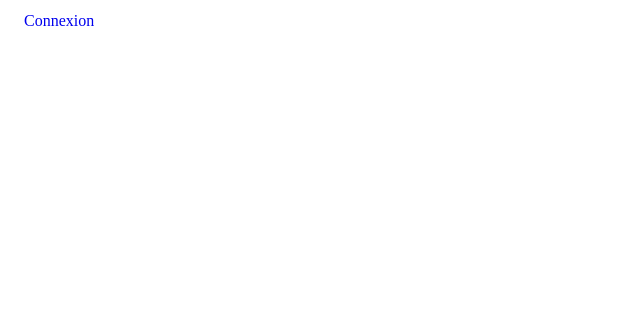
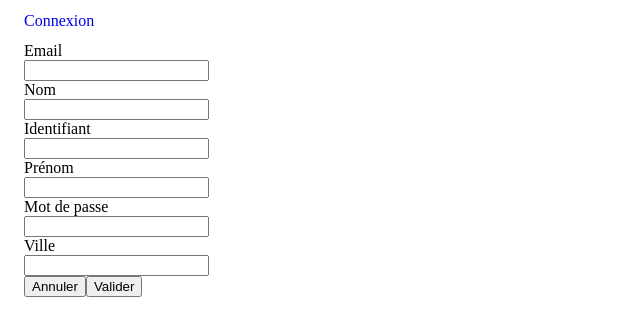
Before and after one commit to Maud15/FO_projet_fil_rouge_Angular, an Angular app: page /signup in a window 1280 px wide. Before the commit this address led to /. Shown: the top 336 px of the page, without its empty margins (0-640 px from the left). Built offline with nearby package versions, Linux system fonts and the light colour scheme.

Commit message:
Signup/signin : signup

```diff
--- a/src/app/app-routing.module.ts
+++ b/src/app/app-routing.module.ts
@@ -2,11 +2,12 @@ import {NgModule} from '@angular/core';
 import {RouterModule, Routes} from '@angular/router';
 import {LoginComponent} from "./components/login/login.component";
 import {IsSigninGuardService} from "./helpers/is-signin-guard.service";
+import {SignupComponent} from "./components/signup/signup.component";
 
 const routes: Routes = [
     {path: '', redirectTo: 'home', pathMatch: 'full'},
     {path: 'login', component: LoginComponent},
-    // {path: 'signup', component: SignupComponent},
+    {path: 'signup', component: SignupComponent},
     // {path: 'myPath', component: MyComponent, canActivate: [IsSigninGuardService]},
 ];
 
--- a/src/app/app.module.ts
+++ b/src/app/app.module.ts
@@ -7,11 +7,13 @@ import {AppComponent} from './app.component';
 import { LoginComponent } from './components/login/login.component';
 import {AuthInterceptorProviders} from "./helpers/auth.interceptor";
 import {ReactiveFormsModule} from "@angular/forms";
+import { SignupComponent } from './components/signup/signup.component';
 
 @NgModule({
     declarations: [
         AppComponent,
-        LoginComponent
+        LoginComponent,
+        SignupComponent
     ],
     imports: [
         BrowserModule,
--- a/src/app/components/login/login.component.html
+++ b/src/app/components/login/login.component.html
@@ -1,2 +1,6 @@
-<button (click)="onSignIn()">Se connecter</button>
+<form [formGroup]="loginForm">
+    <input type="text" id="pseudo" formControlName="pseudo">
+    <input type="text" id="password" formControlName="password">
+    <button (click)="onSignIn()">Se connecter</button>
+</form>
 <button routerLink="/signup">S'inscrire</button>
--- a/src/app/components/login/login.component.ts
+++ b/src/app/components/login/login.component.ts
@@ -1,5 +1,6 @@
 import { Component, OnInit } from '@angular/core';
 import {AuthService} from "../../services/auth.service";
+import {FormBuilder, FormGroup, Validators} from "@angular/forms";
 
 @Component({
   selector: 'app-login',
@@ -8,17 +9,20 @@ import {AuthService} from "../../services/auth.service";
 })
 export class LoginComponent implements OnInit {
 
-    constructor(private authService: AuthService) {
+    loginForm!: FormGroup;
+
+    constructor(private authService: AuthService,private formBuilder: FormBuilder) {
     }
 
     ngOnInit(): void {
+        this.loginForm = this.formBuilder.group({
+            pseudo: ['', Validators.required],
+            password: ['', Validators.required]
+        })
     }
 
     onSignIn(): void {
-        const pseudo = 'Maud2';
-        const password = 'toto2';
-
-        this.authService.login(pseudo, password).subscribe({
+        this.authService.login(this.loginForm.value.pseudo, this.loginForm.value.password).subscribe({
             next: (isConnected: boolean) => {
                 console.log('CONNECTED : ' + isConnected)
             },
--- /dev/null
+++ b/src/app/components/signup/signup.component.html
@@ -0,0 +1,59 @@
+<form style="padding: 8px 16px" [formGroup]="signupForm" (ngSubmit)="doSignup()">
+
+    <div class="form-fields">
+        <div class="form-field">
+            <div class="form-label">
+                <label for="email">Email</label>
+            </div>
+            <div class="form-value">
+                <input id="email" type="email" formControlName="email">
+            </div>
+        </div>
+        <div class="form-field">
+            <div class="form-label">
+                <label for="lastname">Nom</label>
+            </div>
+            <div class="form-value">
+                <input id="lastname" type="text" formControlName="lastname">
+            </div>
+        </div>
+        <div class="form-field">
+            <div class="form-label">
+                <label for="pseudo">Identifiant</label>
+            </div>
+            <div class="form-value">
+                <input id="pseudo" type="text" formControlName="pseudo">
+            </div>
+        </div>
+        <div class="form-field">
+            <div class="form-label">
+                <label for="firstname">Prénom</label>
+            </div>
+            <div class="form-value">
+                <input id="firstname" type="text" formControlName="firstname">
+            </div>
+        </div>
+        <div class="form-field">
+            <div class="form-label">
+                <label for="mdp">Mot de passe</label>
+            </div>
+            <div class="form-value">
+                <input id="mdp" type="password" formControlName="password">
+            </div>
+        </div>
+        <div class="form-field">
+            <div class="form-label">
+                <label for="city">Ville</label>
+            </div>
+            <div class="form-value">
+                <input id="city" type="text" formControlName="city">
+            </div>
+        </div>
+    </div>
+
+    <div class="form-buttons">
+        <button id="cancel-edit" class="cancel" type="reset">Annuler</button>
+        <button class="validate" type="submit">Valider</button>
+    </div>
+
+</form>
--- /dev/null
+++ b/src/app/components/signup/signup.component.ts
@@ -0,0 +1,52 @@
+import { Component, OnInit } from '@angular/core';
+import {FormBuilder, FormGroup, Validators} from "@angular/forms";
+import {AuthService} from "../../services/auth.service";
+import {User} from "../../models/user";
+import {Router} from "@angular/router";
+
+@Component({
+  selector: 'app-signup',
+  templateUrl: './signup.component.html',
+  styleUrls: ['./signup.component.css']
+})
+export class SignupComponent implements OnInit {
+
+    signupForm!: FormGroup;
+    userData!: User;
+    constructor(private authServ: AuthService, private formBuilder: FormBuilder, private router: Router) { }
+
+    ngOnInit(): void {
+        this.signupForm = this.formBuilder.group({
+            email: ['', Validators.required,Validators.email],
+            pseudo: ['', Validators.required],
+            password: ['', Validators.required],
+            lastname: [''],
+            firstname: [''],
+            city: [''],
+        })
+    }
+
+    doSignup(): boolean {
+        let email = this.signupForm.value.email;
+        let pseudo = this.signupForm.value.pseudo;
+        let password = this.signupForm.value.password;
+        if(this.signupForm.valid) {
+            this.userData = {
+                "email": email,
+                "pseudo": pseudo,
+                "password": password,
+                "lastname": this.signupForm.value.lastname,
+                "firstname": this.signupForm.value.firstname,
+                "city": this.signupForm.value.city
+            }
+            this.authServ.signup(this.userData).subscribe({
+                next: (result) => {
+                    this.router.navigate(['/login']);
+                },
+                error: (err) => alert(err)
+            });
+        }
+        return false;
+    }
+
+}
--- /dev/null
+++ b/src/app/models/user.ts
@@ -0,0 +1,10 @@
+export interface User {
+
+    'email': String,
+    'pseudo': String,
+    'password': String,
+    'lastname': String,
+    'firstname': String,
+    'city': String
+
+}
--- a/src/app/services/auth.service.ts
+++ b/src/app/services/auth.service.ts
@@ -2,6 +2,7 @@ import { Injectable } from '@angular/core';
 import {HttpClient} from "@angular/common/http";
 import {SessionStorageService} from "./session-storage.service";
 import {BehaviorSubject, catchError, map, Observable} from "rxjs";
+import {User} from "../models/user";
 
 @Injectable({
   providedIn: 'root'
@@ -17,6 +18,12 @@ export class AuthService {
     }
 
     constructor(private http: HttpClient, private sessionStorage: SessionStorageService) { }
+
+
+    signup(newUserData: User): Observable<any> {
+        return this.http
+            .post<any>(`${this.BASE_URL}/signup`, newUserData);
+    }
 
     login(pseudo: string, password: string): Observable<any> {
         const signinRequest = {pseudo, password};
```
Also changed, not shown: src/app/components/signup/signup.component.css (added), 1 other file (tests, documents, lock files or other folders).
